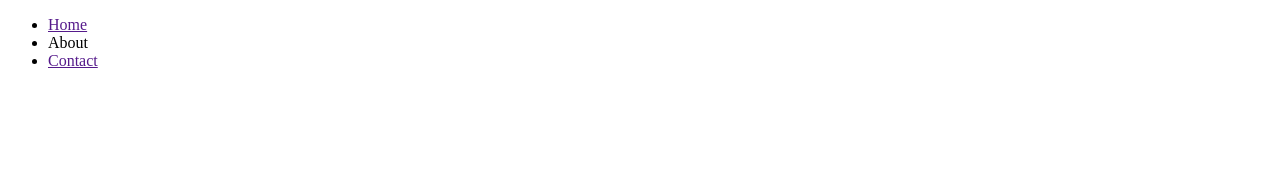
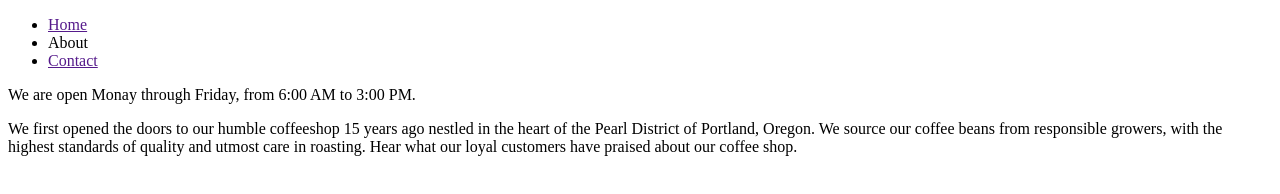
Before and after one commit to hogwallup113/Code.Challenge.Week1, a plain HTML site: page About.html in a window 1280 px wide. Drawn offline with Linux system fonts and the light colour scheme.

Commit message:
Update About.html

```diff
--- a/About.html
+++ b/About.html
@@ -18,8 +18,8 @@
       <a href="">Contact</a></a>
     </li>
   </ul>
-      </div>
-    </div>
-  </div>
+  We are open Monay through Friday, from 6:00 AM to 3:00 PM.
+
+<p>We first opened the doors to our humble coffeeshop 15 years ago nestled in the heart of the Pearl District of Portland, Oregon.  We source our coffee beans from responsible growers, with the highest standards of quality and utmost care in roasting.  Hear what our loyal customers have praised about our coffee shop.</p>
 </body>
 </html>
```
